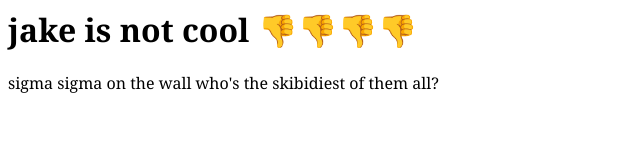
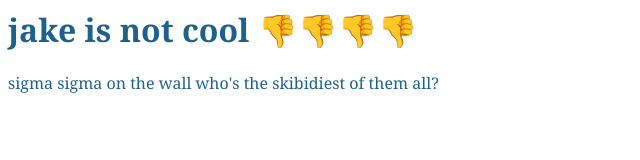
Before and after one commit to RealCarbonX/website, a plain HTML site: page index.html in a window 1280 px wide. Shown: the whole page, without its empty margins (0-640 px from the left). Drawn offline with Linux system fonts and the light colour scheme.

Commit message:
Update styles.css

```diff
--- a/styles.css
+++ b/styles.css
@@ -1,3 +1,4 @@
 body{
 font-family: Georgia, serif;
+  color: #1f618d;
 }
```
